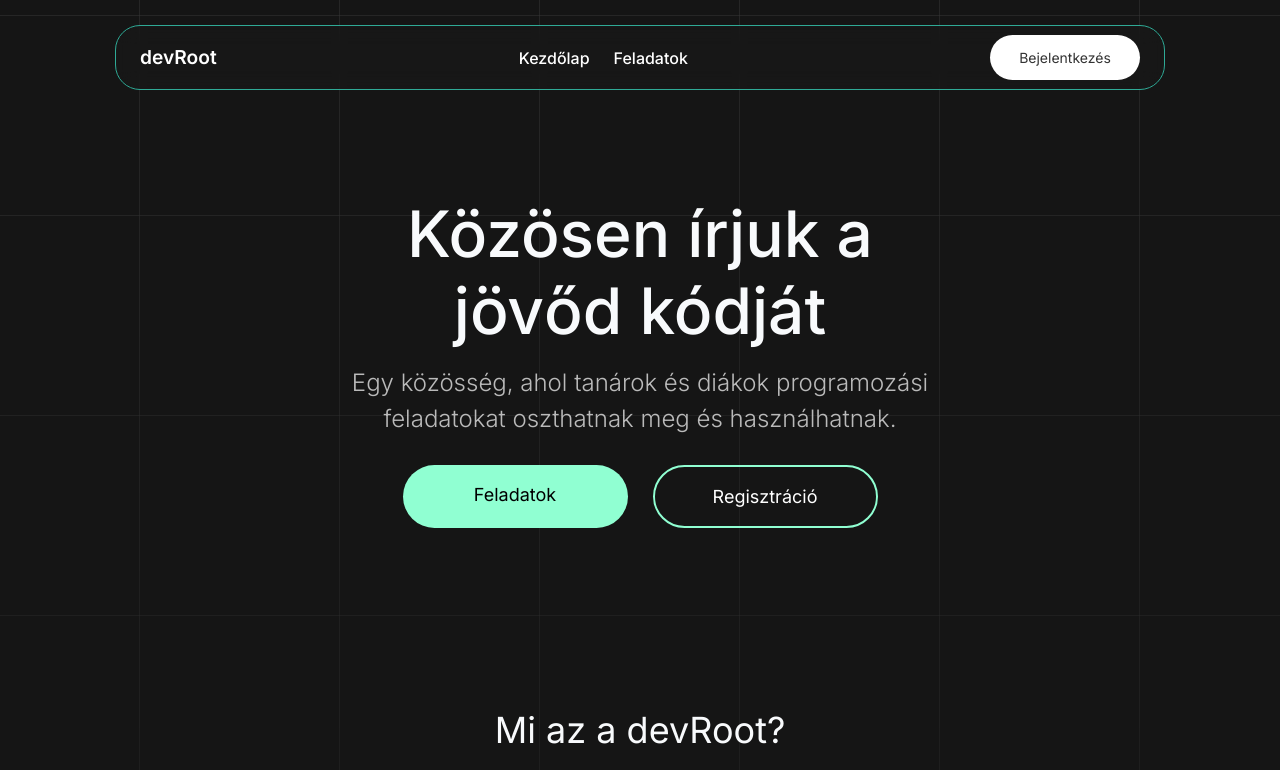
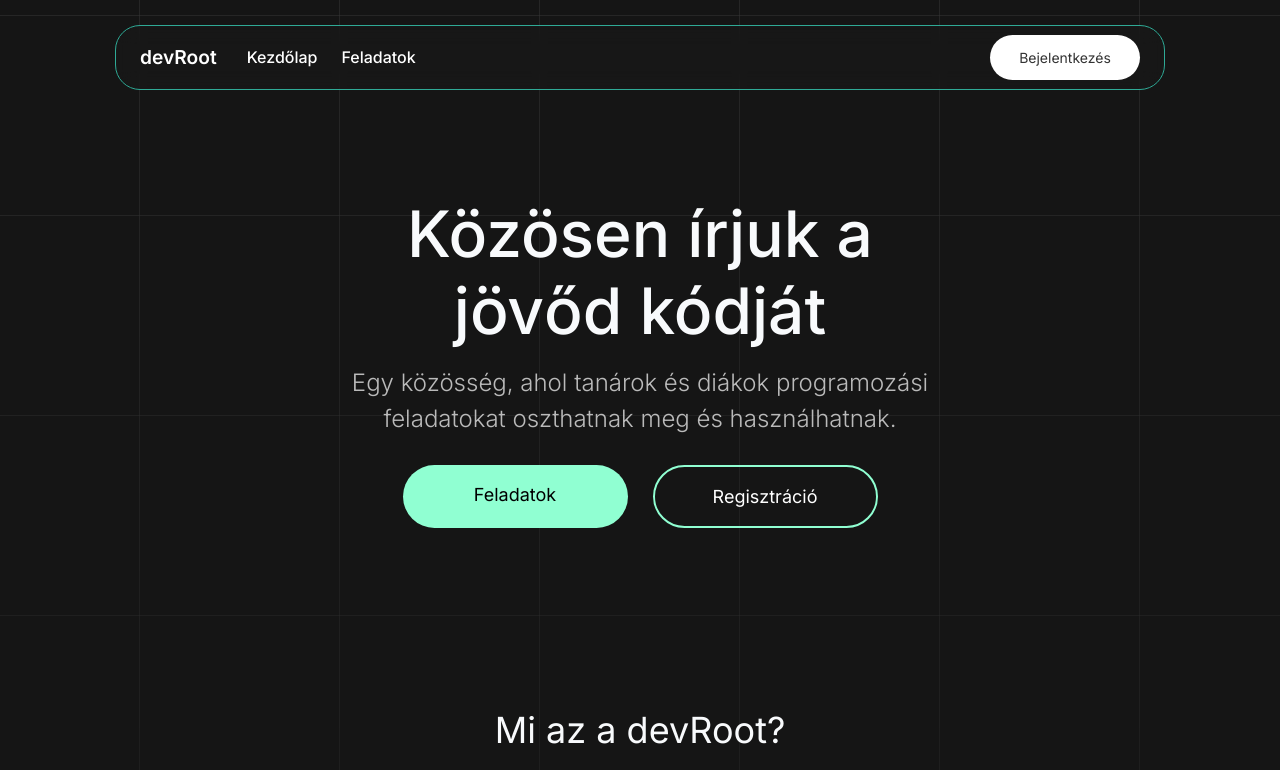
Before and after one commit to devRoot-workshop/devRoot-frontend, a Next.js app: page / in a window 1280 px wide. Shown: the top 770 px of the page. Built offline with nearby package versions, Linux system fonts and the light colour scheme; no server answers.

Commit message:
update: align header items to left

```diff
--- a/src/components/header/Header.module.css
+++ b/src/components/header/Header.module.css
@@ -20,6 +20,12 @@
     backdrop-filter: blur(10px);
     -webkit-backdrop-filter: blur(10px);
     background: #1a1a1a85;
+}
+
+.header-left-container {
+    display: flex;
+    flex-direction: row;
+    gap: 15px;
 }
 
 .header-logo {
@@ -47,6 +53,7 @@
 }
 
 .headerElements {
+    margin-left: 15px;
     display: flex;
     gap: 1.5rem;
 }
--- a/src/components/header/Header.tsx
+++ b/src/components/header/Header.tsx
@@ -12,11 +12,10 @@ const Header: React.FC = () => {
   return (
     <div className={`${styles["header-wrapper"]} ${mobileMenuOpen ? styles["menu-open"] : ""}`}>
       <div className={styles["header-container"]}>
+        <div className={styles["header-left-container"]}>
           <Link prefetch={false} href="/" className={styles["header-logo"]}>
             devRoot
           </Link>
-
-        {/* Desktop Navigation */}
           <div className={styles.headerElements}>
             <Link prefetch={false} href="/" className={styles["header-element"]}>
               Kezdőlap
@@ -24,6 +23,7 @@ const Header: React.FC = () => {
             <Link prefetch={false} href="/feladatok" className={styles["header-element"]}>
               Feladatok
             </Link>
+          </div>
         </div>
 
         {/* Mobile Hamburger Button */}
```
Lines whose indentation alone changed are shown as unchanged.
